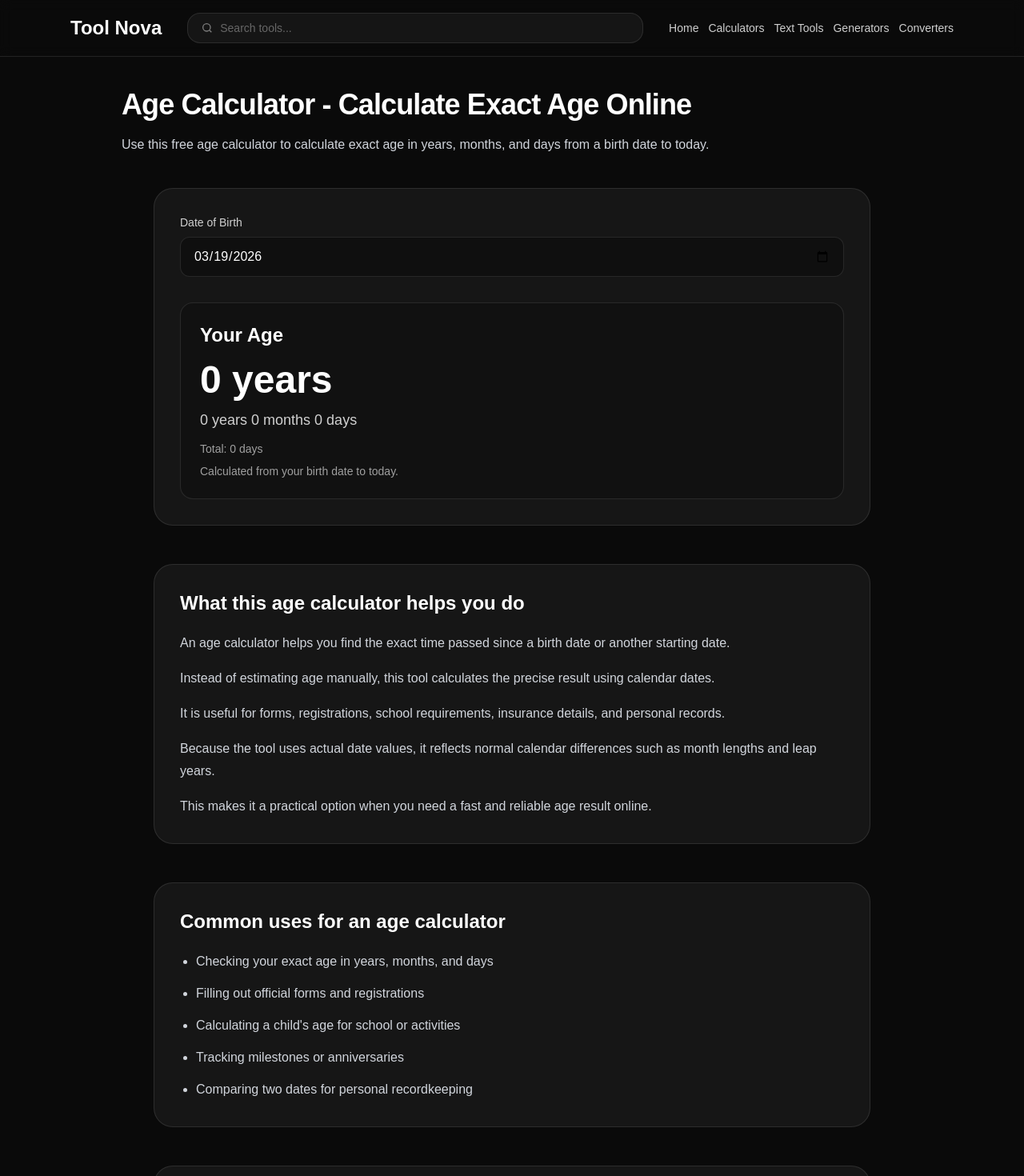
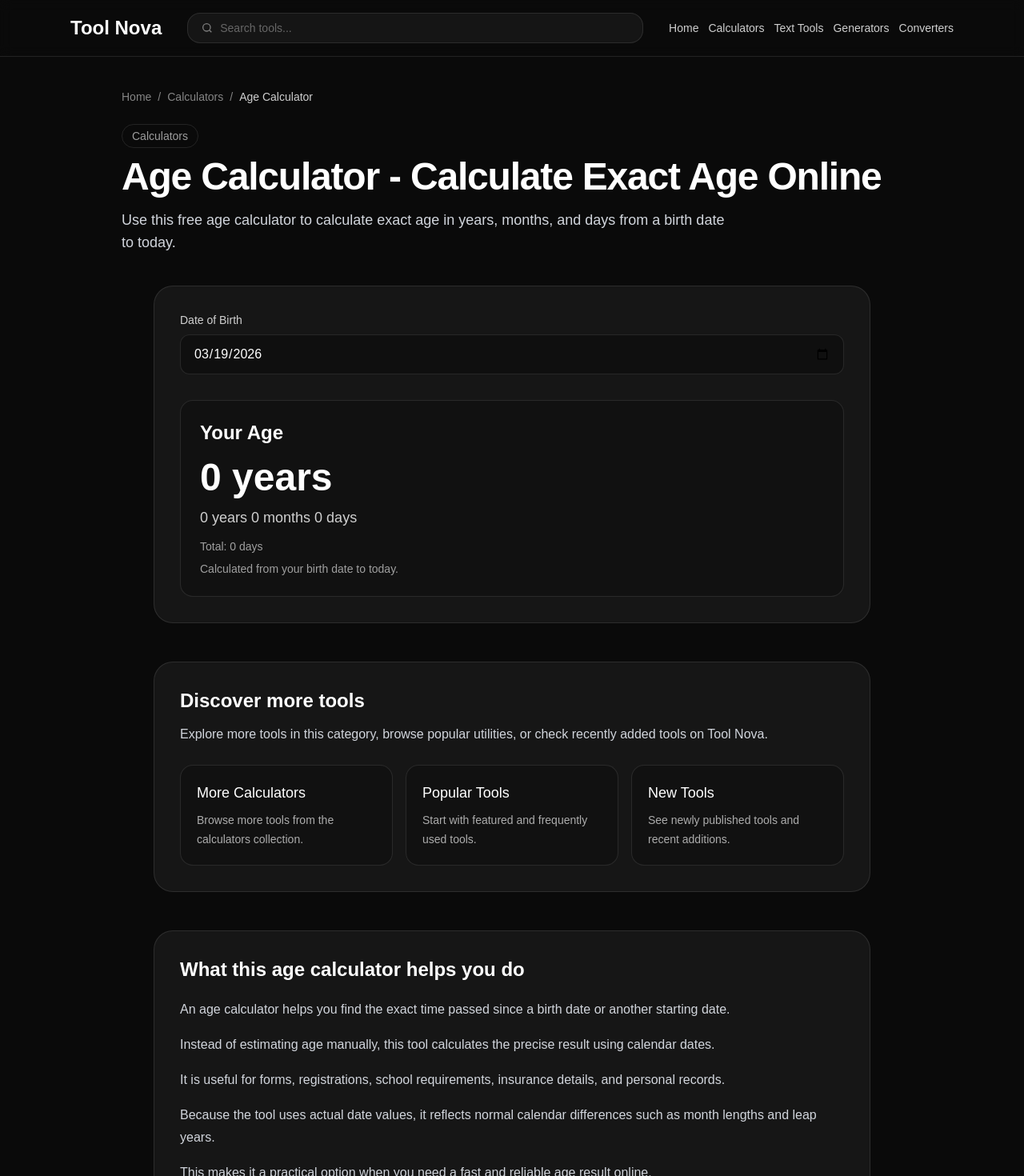
Before and after one commit to spacekjk/tool-nova-site, a Next.js app: page /calculators/age-calculator in a window 1280 px wide. Shown: the top 1470 px of the page at 80% size. Built offline with nearby package versions, Linux system fonts and the light colour scheme.

Commit message:
Update page.tsx

```diff
--- a/app/[category]/[slug]/page.tsx
+++ b/app/[category]/[slug]/page.tsx
@@ -1,6 +1,8 @@
+import Link from "next/link";
 import { notFound } from "next/navigation";
 import type { Metadata } from "next";
 import {
+  CATEGORY_META,
   SITE_URL,
   getStaticToolParams,
   getToolByParams,
@@ -52,6 +54,8 @@ export default async function ToolPage({ params }: Props) {
     notFound();
   }
 
+  const categoryMeta = CATEGORY_META[tool.category];
+
   const relatedTools = getRelatedTools(tool, 4).map((item) => ({
     name: item.name,
     href: getToolPath(item),
@@ -60,17 +64,90 @@ export default async function ToolPage({ params }: Props) {
 
   return (
     <main className="mx-auto max-w-5xl px-6 py-10">
+      <nav className="mb-6 text-sm text-white/50">
+        <ol className="flex flex-wrap items-center gap-2">
+          <li>
+            <Link href="/" className="transition hover:text-white">
+              Home
+            </Link>
+          </li>
+          <li>/</li>
+          <li>
+            <Link
+              href={`/${tool.category}`}
+              className="transition hover:text-white"
+            >
+              {categoryMeta.name}
+            </Link>
+          </li>
+          <li>/</li>
+          <li className="text-white/80">{tool.name}</li>
+        </ol>
+      </nav>
+
       <header className="mb-10">
-        <h1 className="text-4xl font-bold tracking-tight text-white">
+        <p className="mb-3 inline-block rounded-full border border-white/10 px-3 py-1 text-sm text-white/60">
+          {categoryMeta.name}
+        </p>
+
+        <h1 className="text-4xl font-bold tracking-tight text-white sm:text-5xl">
           {tool.title}
         </h1>
-        <p className="mt-4 text-base leading-7 text-gray-300">
+
+        <p className="mt-4 max-w-3xl text-base leading-7 text-gray-300 sm:text-lg">
           {tool.description}
         </p>
       </header>
 
       <section className="mx-auto mb-12 max-w-4xl">
         <ToolComponent />
+      </section>
+
+      <section className="mx-auto mb-12 max-w-4xl">
+        <div className="rounded-3xl border border-white/10 bg-white/5 p-6 sm:p-8">
+          <h2 className="text-2xl font-semibold text-white">
+            Discover more tools
+          </h2>
+
+          <p className="mt-3 text-base leading-7 text-gray-300">
+            Explore more tools in this category, browse popular utilities, or
+            check recently added tools on Tool Nova.
+          </p>
+
+          <div className="mt-6 grid gap-4 md:grid-cols-3">
+            <Link
+              href={`/${tool.category}`}
+              className="rounded-2xl border border-white/10 bg-black/20 p-5 transition hover:bg-black/30"
+            >
+              <h3 className="text-lg font-medium text-white">
+                More {categoryMeta.name}
+              </h3>
+              <p className="mt-2 text-sm leading-6 text-white/65">
+                Browse more tools from the {categoryMeta.name.toLowerCase()} collection.
+              </p>
+            </Link>
+
+            <Link
+              href="/popular-tools"
+              className="rounded-2xl border border-white/10 bg-black/20 p-5 transition hover:bg-black/30"
+            >
+              <h3 className="text-lg font-medium text-white">Popular Tools</h3>
+              <p className="mt-2 text-sm leading-6 text-white/65">
+                Start with featured and frequently used tools.
+              </p>
+            </Link>
+
+            <Link
+              href="/new-tools"
+              className="rounded-2xl border border-white/10 bg-black/20 p-5 transition hover:bg-black/30"
+            >
+              <h3 className="text-lg font-medium text-white">New Tools</h3>
+              <p className="mt-2 text-sm leading-6 text-white/65">
+                See newly published tools and recent additions.
+              </p>
+            </Link>
+          </div>
+        </div>
       </section>
 
       {tool.extendedContent?.length ? (
```
